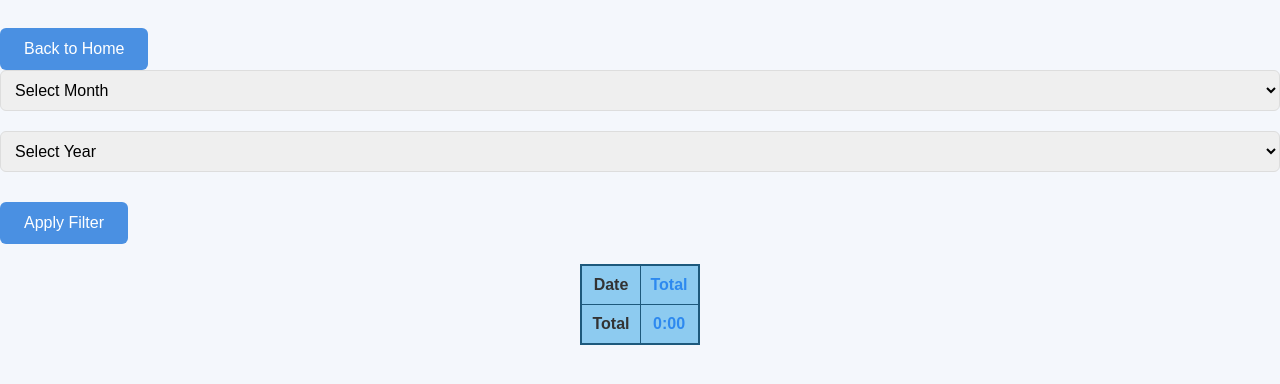
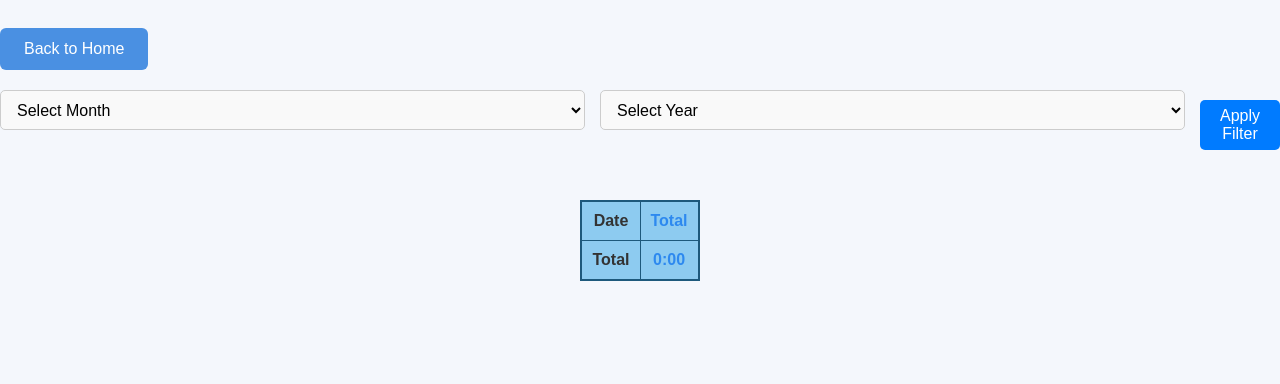
Before and after one commit to middlenamewillnotwork/Time-Tracker, a plain HTML site: page dashboard.html in a window 1280 px wide. Shown: the part 60-444 px from the top of the page. Drawn offline with Linux system fonts and the light colour scheme.

Commit message:
Update styles.css

```diff
--- a/styles.css
+++ b/styles.css
@@ -213,3 +213,53 @@ textarea {
     font-weight: bold;
     background-color: #8dcbf0; /* Light grey background */
 }
+
+
+/* Style the filter container */
+#filter-container {
+    display: flex;
+    align-items: center;  /* Align dropdowns and button properly */
+    justify-content: center; /* Center the elements horizontally */
+    gap: 15px;  /* Space between elements */
+    margin: 20px 0;
+}
+
+/* Style the select elements */
+#month-filter, #year-filter {
+    padding: 8px 12px;
+    font-size: 16px;
+    border: 1px solid #ccc;
+    border-radius: 5px;
+    background-color: #f9f9f9;
+    transition: border-color 0.3s ease;
+    height: 40px; /* Ensure all elements are of the same height */
+}
+
+/* Add a focus effect for the select elements */
+#month-filter:focus, #year-filter:focus {
+    border-color: #007BFF;
+    outline: none;
+}
+
+/* Style the button */
+#filter-logs {
+    padding: 0px 20px;
+    font-size: 16px;
+    border: none;
+    border-radius: 5px;
+    background-color: #007BFF;
+    color: white;
+    cursor: pointer;
+    transition: background-color 0.3s ease;
+    height: 50px; /* Same height as the selects for alignment */
+}
+
+/* Button hover effect */
+#filter-logs:hover {
+    background-color: #0056b3;
+}
+
+/* Optional: Add spacing to the top of the table */
+#pivot-table {
+    margin-top: 30px;
+}
```
